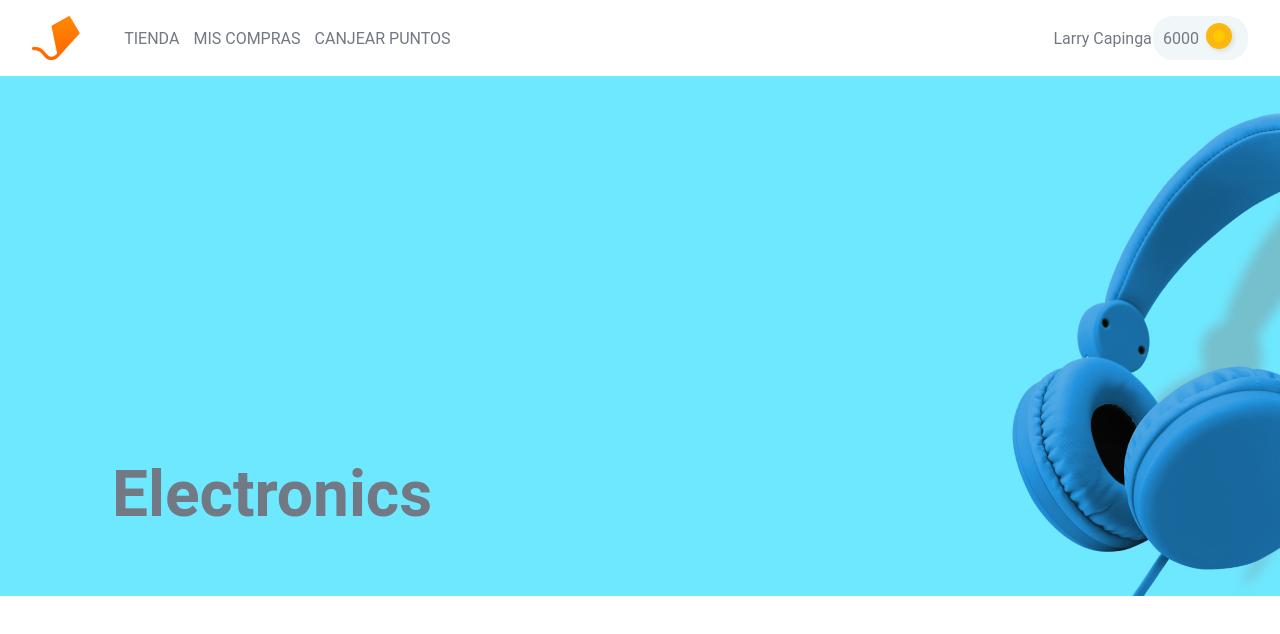
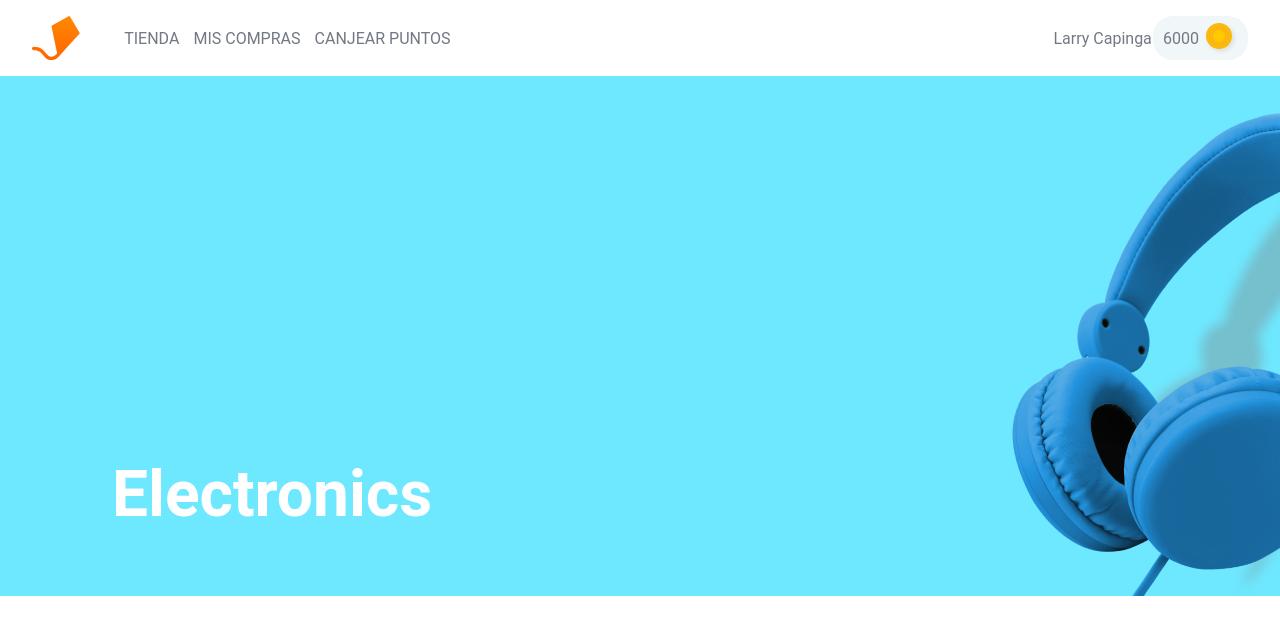
Before and after one commit to maferjimnez/proyecto-reward-store, a React (Create React App) app: page / in a window 1280 px wide. Shown: the top 634 px of the page. Built offline with nearby package versions, Linux system fonts and the light colour scheme.

Commit message:
Corrijo color de texto en Hero

```diff
--- a/src/components/Hero.jsx
+++ b/src/components/Hero.jsx
@@ -14,9 +14,12 @@ const HeroConteiner = styled.div`
 
 const HeroTitle = styled.div`
     margin: 0 0 4rem 7rem;
-    color: ${variables.white};
     font-size: 2rem;
     align-self: flex-end;
+
+    h1{
+        color: ${variables.white};
+    }
 `;
 
 function Hero () {
```
